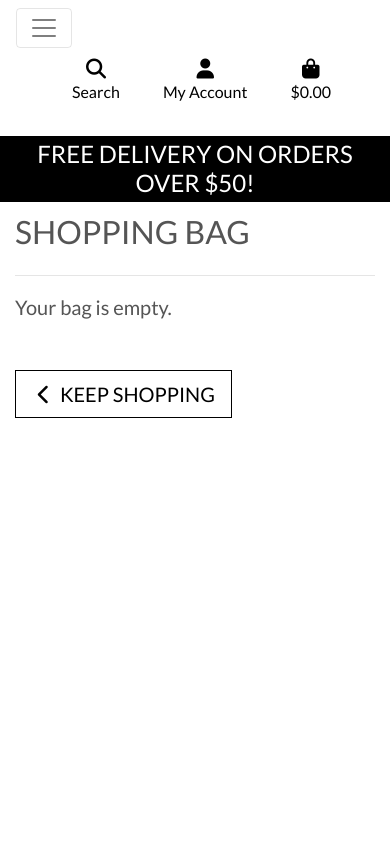
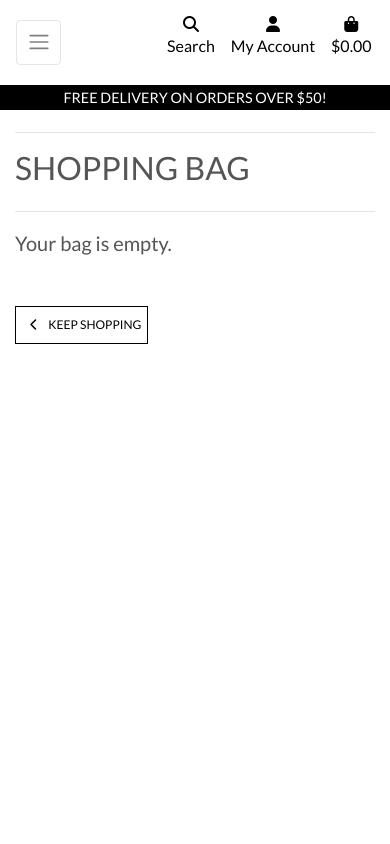
Before and after one commit to Code-Institute-Submissions/blockjarvis-ciproject4_NovResub, a Django app: page /bag/ in a window 390 px wide. Run offline with Django 3.2, Linux system fonts and the light colour scheme; some libraries are stand-ins or nearby versions.

Commit message:
changed css style and added home button for mobile

```diff
--- a/static/css/base.css
+++ b/static/css/base.css
@@ -284,10 +284,46 @@ input[name='q']::placeholder {
 /* pad the top a bit when navbar is collapsed on mobile */
 @media (max-width: 991px) {
     .header-container {
-        padding-top: 180px;
+        padding-top: 116px;
     }
 
     body {
-        height: calc(100vh - 180px);
+        height: calc(100vh - 116px);
+    }
+
+    .display-4.logo-font.text-black {
+        font-size: 2rem;
+    }
+
+    .nav-link {
+        padding: 0.15rem;
+    }
+
+    .nav-link i.fa-lg {
+        font-size: 1rem;
+    }
+
+    .navbar-toggler {
+        padding: .6rem .6rem;
+        font-size: 1rem;
+    }
+
+    #delivery-banner h4 {
+        font-size: .9rem;
+    }
+
+    .btn.btn-outline-black.rounded-0,
+    .btn.btn-black.rounded-0 {
+        padding: .375rem .375rem;
+    }
+
+    .btn.btn-outline-black.rounded-0.btn-lg,
+    .btn.btn-black.rounded-0.btn-lg {
+        padding: .375rem .375rem;
+        font-size: .75rem;
+    }
+
+    .increment-qty, .decrement-qty {
+        padding: .25rem .5rem !important;
     }
 }
--- a/templates/includes/main-nav.html
+++ b/templates/includes/main-nav.html
@@ -1,5 +1,10 @@
 <div class="collapse navbar-collapse" id="main-nav">
     <ul class="navbar-nav w-auto mx-auto">
+        <li class="nav-item d-block d-md-none">
+            <a class="logo-font font-weight-bold nav-link text-black mr-5" href="{% url 'home' %}" id="home-link">
+                Home
+            </a>
+        </li>
         <li class="nav-item dropdown">
             <a class="logo-font font-weight-bold nav-link text-black mr-5" href="#" id="all-products-link" data-toggle="dropdown" aria-haspopup="true" aria-expanded="false">
                 All Products
```
